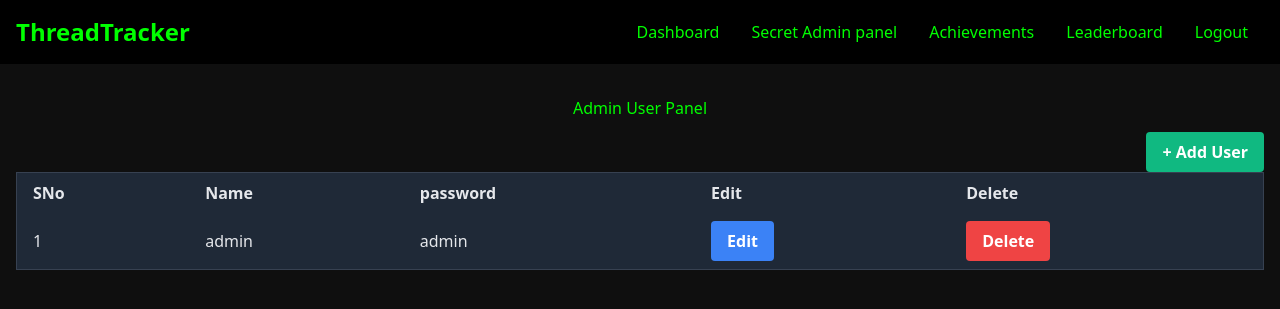
After one commit to mynamecheff/ThreadTracker, a Flask app: page /admin in a window 1280 px wide. The commit adds this page. Shown: the top 309 px of the page. Run offline with Flask 2, Linux system fonts and the light colour scheme; a user stored in the database is signed in; data comes from the database, SQL or seed files in the repository; both versions use the stored data as it was after the commit.

Commit message:
added admin panel

```diff
--- a/app.py
+++ b/app.py
@@ -142,7 +142,7 @@ def leaderboard():
         data = cur.fetchall()
     return render_template("leaderboard.html", datas=data, ACHIEVEMENT_THRESHOLD=ACHIEVEMENT_THRESHOLD, ACHIEVEMENT_MESSAGE=ACHIEVEMENT_MESSAGE)
 
-
+# Note - Need to simplify this for future achievements
 @app.route('/achievements')
 @login_required
 def achievements():
@@ -263,5 +263,57 @@ def loading():
 def frontpage():
     return render_template('frontpage.html')
 
+@app.route("/admin")
+@login_required
+def admin():
+    with get_db() as conn:
+        conn.row_factory = sql.Row
+        cur = conn.cursor()
+        cur.execute("SELECT * FROM users")
+        data = cur.fetchall()
+    return render_template("admin.html", datas=data)
+
+@app.route("/add_user",methods=['POST','GET'])
+def add_user():
+    if request.method=='POST':
+        name=request.form['name']
+        password=request.form['password']
+        con=sql.connect(DATABASE)
+        cur=con.cursor()
+        cur.execute("insert into users(name,password) values (?,?)",(name,password))
+        con.commit()
+        flash('User Added','success')
+        return redirect(url_for("admin"))
+    return render_template("add_user.html")
+
+@app.route("/edit_user/<string:id>",methods=['POST','GET'])
+def edit_user(id):
+    if request.method=='POST':
+        name=request.form['name']
+        password=request.form['password']
+        con=sql.connect(DATABASE)
+        cur=con.cursor()
+        cur.execute("update users set name=?,password=? where id=?",(name,password,id))
+        con.commit()
+        flash('User Updated','success')
+        return redirect(url_for("admin"))
+    con=sql.connect(DATABASE)
+    con.row_factory=sql.Row
+    cur=con.cursor()
+    cur.execute("select * from users where id=?",(id,))
+    data=cur.fetchone()
+    return render_template("edit_user.html",datas=data)
+
+@app.route("/delete_user/<string:id>",methods=['GET'])
+def delete_user(id):
+    con=sql.connect(DATABASE)
+    cur=con.cursor()
+    cur.execute("delete from users where id=?",(id,))
+    con.commit()
+    flash('User Deleted','warning')
+    return redirect(url_for("admin"))
+
+
+
 if __name__ == '__main__':
     app.run(debug=True)
--- /dev/null
+++ b/templates/admin.html
@@ -0,0 +1,38 @@
+{% extends 'layout.html' %}
+
+{% block body %}
+    <h3 class="text-center text-muted mb-3">Admin User Panel</h3>
+    <p class="text-right">
+        <a href="{{ url_for('add_user') }}"
+           class="inline-block px-4 py-2 bg-green-500 text-white font-semibold rounded hover:bg-green-600 transition duration-200">+ Add User</a>
+    </p>
+    <table class="min-w-full bg-gray-800 border border-gray-700">
+        <thead>
+            <tr>
+                <th class="px-4 py-2 text-left text-gray-200">SNo</th>
+                <th class="px-4 py-2 text-left text-gray-200">Name</th>
+                <th class="px-4 py-2 text-left text-gray-200">password</th>
+                <th class="px-4 py-2 text-left text-gray-200">Edit</th>
+                <th class="px-4 py-2 text-left text-gray-200">Delete</th>
+            </tr>
+        </thead>
+        <tbody>
+            {% for row in datas %}
+                <tr>
+                    <td class="px-4 py-2 text-gray-200">{{ loop.index }}</td>
+                    <td class="px-4 py-2 text-gray-200">{{ row.name }}</td>
+                    <td class="px-4 py-2 text-gray-200">{{ row.password }}</td>
+                    <td class="px-4 py-2">
+                        <a href="{{ url_for('edit_user', id=row.id) }}"
+                           class="inline-block px-4 py-2 bg-blue-500 text-white font-semibold rounded hover:bg-blue-600 transition duration-200">Edit</a>
+                    </td>
+                    <td class="px-4 py-2">
+                        <a href="{{ url_for('delete_user', id=row.id) }}"
+                           class="inline-block px-4 py-2 bg-red-500 text-white font-semibold rounded hover:bg-red-600 transition duration-200"
+                           onclick="return confirm('Are You Sure')">Delete</a>
+                    </td>
+                </tr>
+            {% endfor %}
+        </tbody>
+    </table>
+{% endblock %}
--- a/templates/layout.html
+++ b/templates/layout.html
@@ -26,6 +26,7 @@
                 </button>
                 <div class="hidden md:flex md:items-center">
                     <a href="/crud" class="text-limegreen mx-4 hover:text-green-200">Dashboard</a>
+                    <a href="/admin" class="text-limegreen mx-4 hover:text-green-200">Secret Admin panel</a>
                     <a href="/achievements" class="text-limegreen mx-4 hover:text-green-200">Achievements</a>
                     <a href="/leaderboard" class="text-limegreen mx-4 hover:text-green-200">Leaderboard</a>
                     {% if session.user_id %}
```
Also changed, not shown: templates/add_user.html (added, +20 -0 lines), templates/crud.html (+64 -8 lines), templates/edit_user.html (added, +21 -0 lines), README.md, leaderboard.db.
